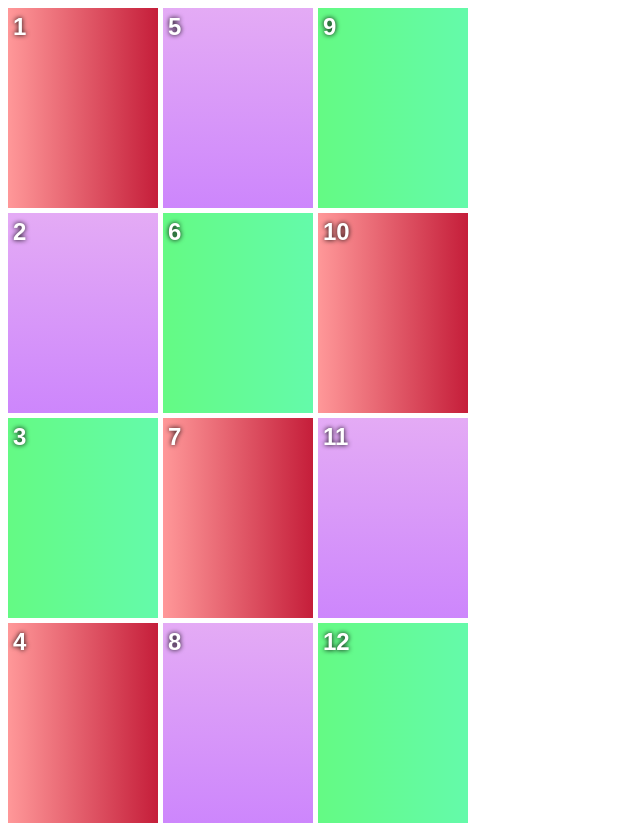
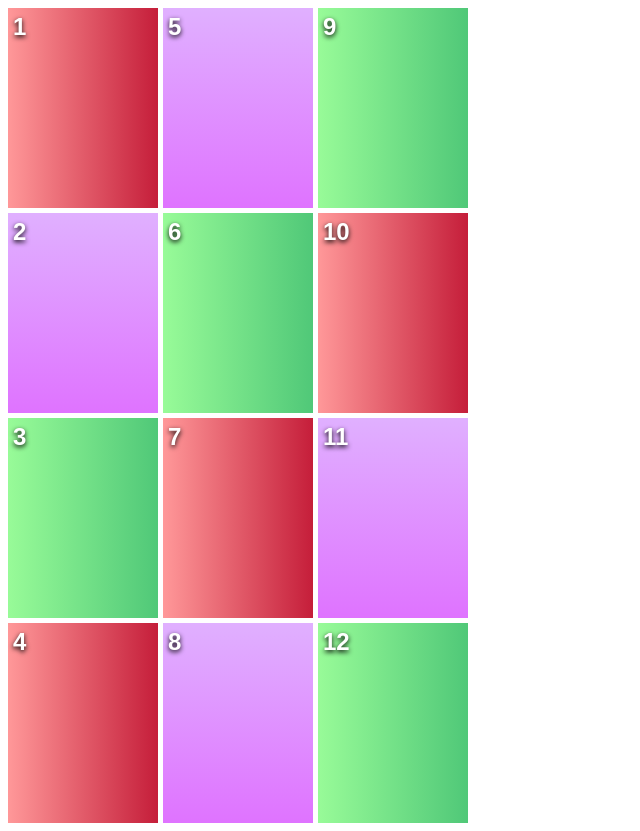
Before and after one commit to Judjin-debug/webdev_grid, a plain HTML site: page index.html in a window 1280 px wide. Shown: the whole page, without its empty margins (0-640 px from the left). Drawn offline with Linux system fonts and the light colour scheme.

Commit message:
fix: make colors a little sexier

```diff
--- a/css/styles.css
+++ b/css/styles.css
@@ -10,7 +10,7 @@ html {
     font-size: 24px;
     font-family: Arial, Helvetica, sans-serif;
     color: #fff;
-    text-shadow: #000 0px 0px 5px;
+    text-shadow: #000 0px 2px 5px;
     font-weight: 700;
     padding: 5px;
     height: 200px;
@@ -27,16 +27,16 @@ html {
 
 .grid-item-2 {
     background: linear-gradient(
-        #e4abf5,
-        #cd86fc
+        #E0B0FF,
+        #DF73FF
     );
 }
 
 .grid-item-3 {
     background: linear-gradient(
         90deg,
-        #64fa84,
-        #64faaa
+        #98FB98,
+        #50C878
     );
 }
 
```
